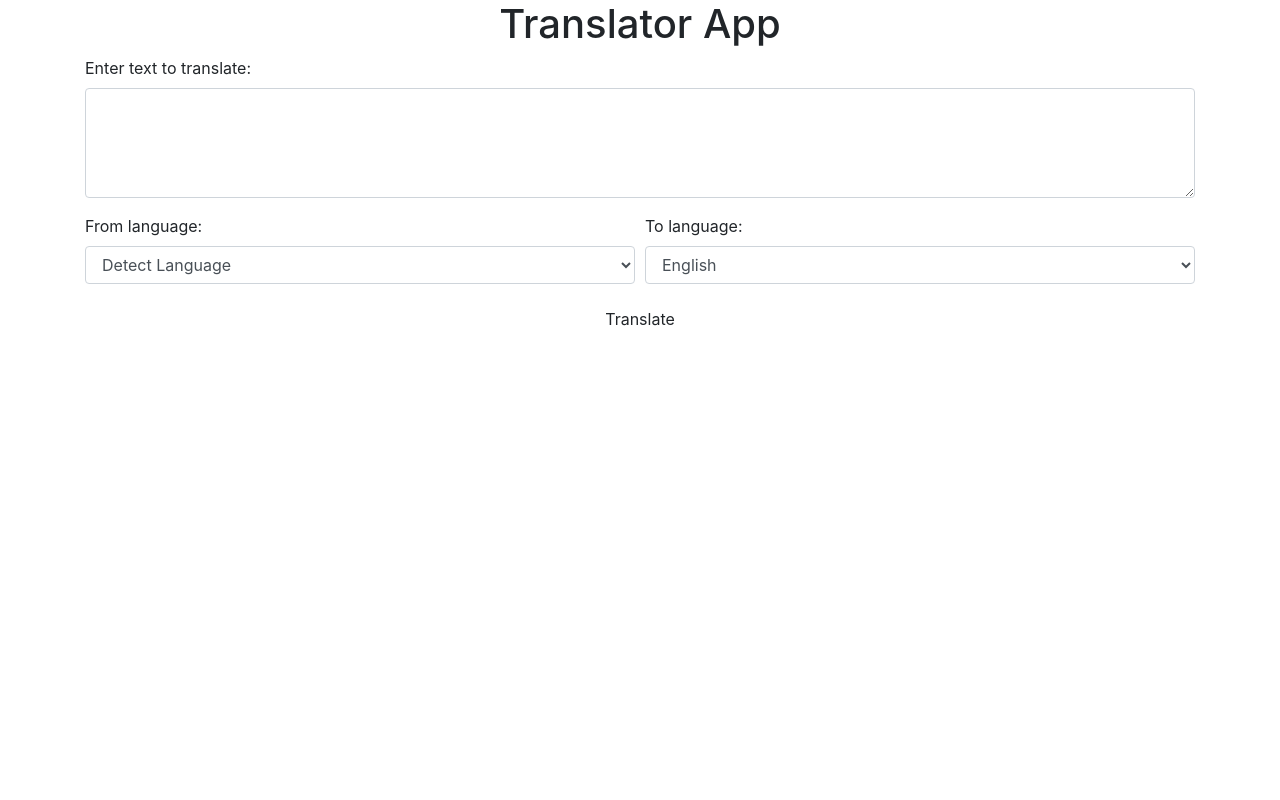
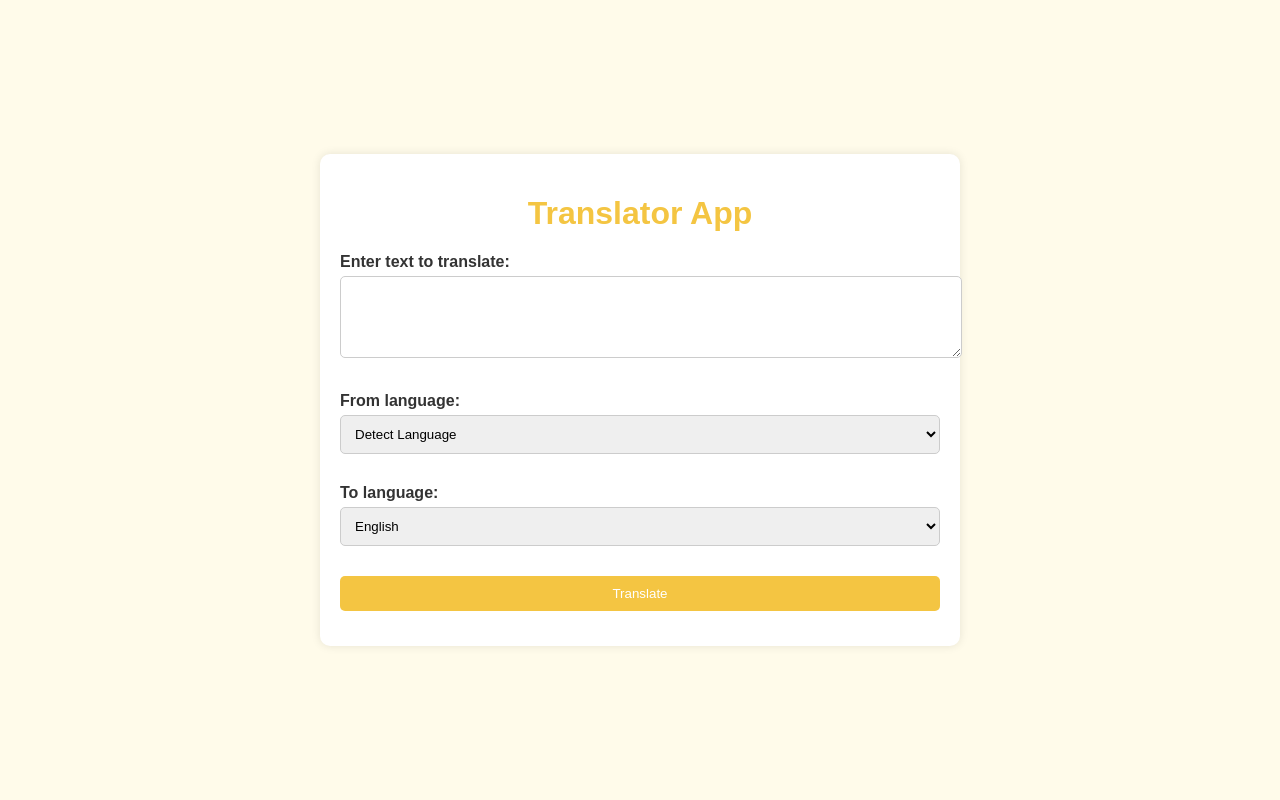
Before and after one commit to imisgsc/DJANGO-TRANSLATOR-APP, a Flask app: page / in a window 1280 px wide. Run offline with Flask 3, Linux system fonts and the light colour scheme; some libraries are stand-ins or nearby versions.

Commit message:
removes static

```diff
--- a/app.py
+++ b/app.py
@@ -1,5 +1,5 @@
 from flask import Flask, render_template, request
-from googletrans import Translator, LANGUAGES
+from googletrans import Translator
 
 app = Flask(__name__)
 translator = Translator()
@@ -12,7 +12,7 @@ def index():
         source_lang = request.form['source_lang']
         target_lang = request.form['target_lang']
         translated_text = translator.translate(input_text, src=source_lang, dest=target_lang).text
-    return render_template('index.html', translated_text=translated_text, languages=LANGUAGES)
+    return render_template('index.html', translated_text=translated_text)
 
 if __name__ == '__main__':
     app.run(debug=True)
--- /dev/null
+++ b/static/styles.css
@@ -0,0 +1,54 @@
+body {
+    background-color: #fffbea;
+    font-family: Arial, sans-serif;
+    color: #333;
+    margin: 0;
+    padding: 0;
+    display: flex;
+    justify-content: center;
+    align-items: center;
+    height: 100vh;
+}
+
+.container {
+    background-color: #fff;
+    border-radius: 10px;
+    box-shadow: 0 0 10px rgba(0, 0, 0, 0.1);
+    padding: 20px;
+    max-width: 600px;
+    width: 100%;
+}
+
+h1 {
+    color: #f4c542;
+    text-align: center;
+}
+
+.form-group {
+    margin-bottom: 15px;
+}
+
+label {
+    font-weight: bold;
+    display: block;
+    margin-bottom: 5px;
+}
+
+textarea, select, input[type="submit"] {
+    width: 100%;
+    padding: 10px;
+    border: 1px solid #ccc;
+    border-radius: 5px;
+    margin-bottom: 15px;
+}
+
+input[type="submit"] {
+    background-color: #f4c542;
+    color: #fff;
+    border: none;
+    cursor: pointer;
+}
+
+input[type="submit"]:hover {
+    background-color: #e0b63a;
+}
--- a/templates/index.html
+++ b/templates/index.html
@@ -4,50 +4,50 @@
     <meta charset="UTF-8">
     <meta name="viewport" content="width=device-width, initial-scale=1.0">
     <title>Translator App</title>
-    <!-- Bootstrap CSS -->
-    <link href="https://maxcdn.bootstrapcdn.com/bootstrap/4.5.2/css/bootstrap.min.css" rel="stylesheet">
+    <link rel="stylesheet" href="static/styles.css">
 </head>
 <body>
     <div class="container">
         <h1 class="text-center">Translator App</h1>
-        <form action="" method="post">
+        <form action="/" method="post">
             <div class="form-group">
                 <label for="input_text">Enter text to translate:</label>
                 <textarea id="input_text" name="input_text" class="form-control" rows="4"></textarea>
             </div>
-            <div class="form-row">
-                <div class="form-group col-md-6">
+            <div class="form-group">
                 <label for="source_lang">From language:</label>
                 <select id="source_lang" name="source_lang" class="form-control">
                     <option value="auto">Detect Language</option>
+                    <!-- Add language options here -->
                     <option value="en">English</option>
                     <option value="es">Spanish</option>
                     <option value="fr">French</option>
                     <option value="de">German</option>
-                        <!-- Add more language options as needed -->
+                    <option value="zh-cn">Chinese (Simplified)</option>
+                    <option value="ja">Japanese</option>
+                    <option value="ko">Korean</option>
+                    <!-- Add more languages as needed -->
                 </select>
             </div>
-                <div class="form-group col-md-6">
+            <div class="form-group">
                 <label for="target_lang">To language:</label>
                 <select id="target_lang" name="target_lang" class="form-control">
                     <option value="en">English</option>
                     <option value="es">Spanish</option>
                     <option value="fr">French</option>
                     <option value="de">German</option>
-                        <!-- Add more language options as needed -->
+                    <option value="zh-cn">Chinese (Simplified)</option>
+                    <option value="ja">Japanese</option>
+                    <option value="ko">Korean</option>
+                    <!-- Add more languages as needed -->
                 </select>
             </div>
-            </div>
-            <input type="submit" value="Translate" class="btn btn-yellow btn-block">
+            <input type="submit" value="Translate" class="btn btn-yellow">
         </form>
         {% if translated_text %}
-            <h2 class="mt-4">Translated Text:</h2>
-            <p class="alert alert-success">{{ translated_text }}</p>
+            <h2>Translated Text:</h2>
+            <p>{{ translated_text }}</p>
         {% endif %}
     </div>
-    <!-- Bootstrap JS and dependencies -->
-    <script src="https://code.jquery.com/jquery-3.5.1.slim.min.js"></script>
-    <script src="https://cdn.jsdelivr.net/npm/@popperjs/core@2.5.4/dist/umd/popper.min.js"></script>
-    <script src="https://maxcdn.bootstrapcdn.com/bootstrap/4.5.2/js/bootstrap.min.js"></script>
 </body>
 </html>
```
Also changed, not shown: templates/static/styles.css (deleted, +0 -28 lines). Lines whose indentation alone changed are shown as unchanged.
